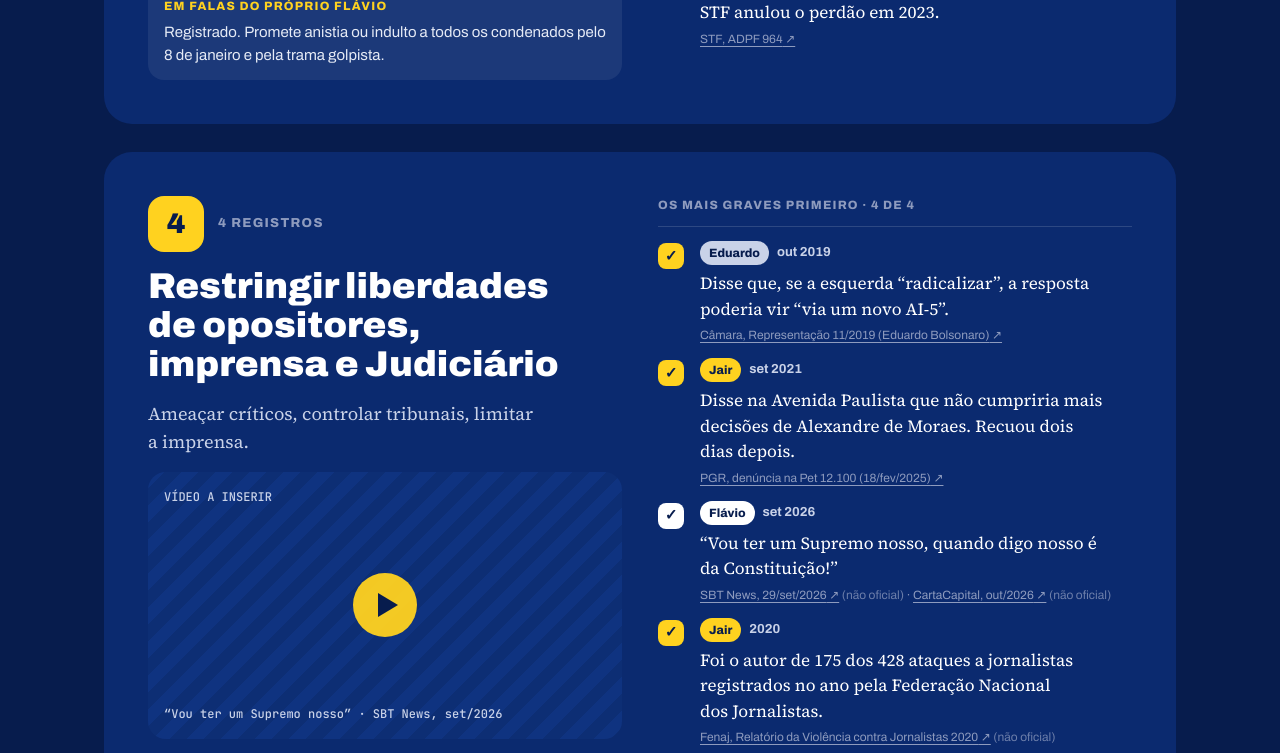
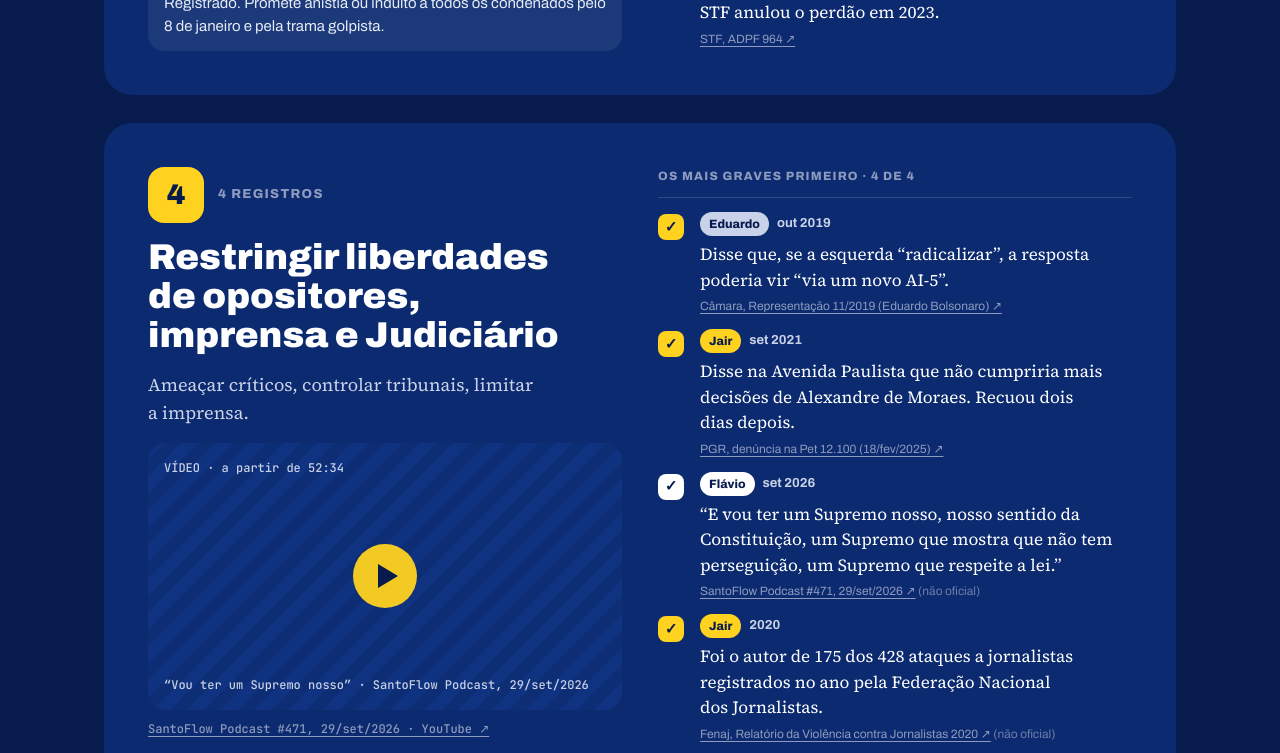
Before and after one commit to franciscodelgaudio/eleicoes-2026, a Next.js app in the folder project/: page /bolsonaro-hipotetico in a window 1280 px wide. Shown: the part 5657-6410 px from the top of the page. Built offline with nearby package versions, Linux system fonts and the light colour scheme.

Commit message:
feat: update media references and enhance audio handling in BolsonaroHipotetico component

```diff
--- a/project/src/components/bolsonaro-hipotetico/BolsonaroHipotetico.tsx
+++ b/project/src/components/bolsonaro-hipotetico/BolsonaroHipotetico.tsx
@@ -504,7 +504,7 @@ export default function BolsonaroHipotetico() {
             <div style={{ fontSize: 'clamp(32px,4.5vw,60px)', fontWeight: 900, fontStretch: '115%', lineHeight: 0.95, letterSpacing: '-0.02em' }}>“Vou dar indulto para todo mundo.”</div>
             <div>
               <div style={{ fontSize: 18, fontWeight: 700, lineHeight: 1.45, textWrap: 'pretty' }}>Flávio Bolsonaro, sobre os condenados pelo 8 de janeiro e pela trama golpista, se a anistia não passar no Congresso.</div>
-              <Src src='SBT News, 29/set/2026' size={13} muted={NAVY} mt={12} style={{ color: NAVY, fontWeight: 800 }} />
+              <Src src='SantoFlow Podcast #471, 29/set/2026' size={13} muted={NAVY} mt={12} style={{ color: NAVY, fontWeight: 800 }} />
             </div>
           </div>
         </div>
@@ -696,7 +696,7 @@ export default function BolsonaroHipotetico() {
                   {f.audio ? (
                     <div style={{ display: 'flex', alignItems: 'center', gap: 14, background: 'rgba(255,255,255,.08)', borderRadius: 99, padding: '8px 18px 8px 8px' }}>
                       <div style={{ width: 40, height: 40, borderRadius: '50%', background: Y, display: 'grid', placeItems: 'center', flex: 'none' }}><div style={{ width: 0, height: 0, borderLeft: `13px solid ${NAVY}`, borderTop: '8px solid transparent', borderBottom: '8px solid transparent', marginLeft: 4 }} /></div>
-                      <div style={{ fontFamily: MONO, fontSize: 12, color: '#C9D2E8' }}>ÁUDIO A INSERIR · {f.audio}</div>
+                      <div style={{ fontFamily: MONO, fontSize: 12, color: '#C9D2E8' }}>{f.clip ? <a href={f.clip} target="_blank" rel="noopener" style={{ color: 'inherit' }}>OUVIR TRECHO · {f.audio} ↗</a> : `ÁUDIO A INSERIR · ${f.audio}`}</div>
                     </div>
                   ) : null}
                   {f.link ? <div style={{ fontSize: 14, fontWeight: 700, color: Y }}>{f.link}</div> : null}
--- a/project/src/components/bolsonaro-hipotetico/data.ts
+++ b/project/src/components/bolsonaro-hipotetico/data.ts
@@ -12,7 +12,7 @@ export type Enemy = { y: string; where: string; enemy: string; title: string; te
 export type EnemyExtra = { accuser: string; after: string; ph?: string; img?: Img3; pos?: string };
 export type MinItem = { g: string; k: 'f' | 'a'; who: string; date: string; text: string; src: string; status?: string };
 export type Tactic = { id: string; label: string; cases: Row4[]; bolso?: number[]; bolsoJud?: boolean };
-export type FlavioItem = { date: string; tag: string; title: string; text: string; src: string; ph: string; link?: string; audio?: string };
+export type FlavioItem = { date: string; tag: string; title: string; text: string; src: string; ph: string; link?: string; audio?: string; clip?: string };
 export type MinDiag = {
   big: string; caption: string; n: number; s: string; r: string; gap: string; color?: string; hi?: number;
   names?: string[]; colors?: string[]; legend: [string, string][]; src: string; side: [string, string, string];
@@ -70,18 +70,18 @@ export const SIGNALS: Signal[] = [
     { who: 'Flávio', date: 'set 2025', text: 'Sobre a condenação do pai: um processo cujo resultado todos conheciam antes de começar.', src: 'Publicação no X, 11/set/2025' },
     { who: 'Flávio', date: 'ago 2026', text: 'Perguntado sobre garantias à democracia, chamou o julgamento de “uma grande farsa orquestrada” e os ministros de “inimigos”.', src: 'TV Globo, sabatina de 28/ago/2026; Euronews, 29/ago/2026' }
   ]},
-  { n: '3', title: 'Tolerar ou encorajar a violência', def: 'Elogiar ou perdoar atos violentos de aliados, ou se recusar a condená-los.', mediaKind: 'ÁUDIO A INSERIR', media: '“Vou dar indulto para todo mundo” · SBT News, 29/set/2026', flavio: 'Registrado. Promete anistia ou indulto a todos os condenados pelo 8 de janeiro e pela trama golpista.', ev: [
+  { n: '3', title: 'Tolerar ou encorajar a violência', def: 'Elogiar ou perdoar atos violentos de aliados, ou se recusar a condená-los.', mediaKind: 'VÍDEO', media: '“Vou dar indulto para todo mundo” · SantoFlow Podcast, 29/set/2026', flavio: 'Registrado. Promete anistia ou indulto a todos os condenados pelo 8 de janeiro e pela trama golpista.', ev: [
     { who: 'Jair', date: '1999', text: 'Disse que a ditadura deveria ter matado “uns 30 mil”.', src: 'Programa Câmera Aberta, TV Bandeirantes' },
     { who: 'Jair', date: 'abr 2016', text: 'Dedicou o voto no impeachment ao coronel Ustra, reconhecido pela Justiça como torturador.', src: 'Câmara, notas taquigráficas de 17/abr/2016; TJSP, 2008' },
     { who: 'Jair', date: 'set 2018', text: '“Vamos fuzilar a petralhada aqui do Acre”, em comício em Rio Branco.', src: 'Comício em Rio Branco, 1º/set/2018' },
     { who: 'Jair', date: 'abr 2022', text: 'Concedeu perdão ao deputado Daniel Silveira um dia após o STF condená-lo por ameaças a ministros. O STF anulou o perdão em 2023.', src: 'STF, ADPF 964' },
-    { who: 'Flávio', date: 'set 2026', text: '“Tem gente que está presa sem ter feito nada.” Promete indulto “para todo mundo” se a anistia não passar.', src: 'SBT News, 29/set/2026' }
+    { who: 'Flávio', date: 'set 2026', text: '“Tem gente que está preso no presídio ainda, mesmo sem ter feito nada.” Promete indulto “para todo mundo” se a anistia não passar.', src: 'SantoFlow Podcast #471, 29/set/2026' }
   ]},
-  { n: '4', title: 'Restringir liberdades de opositores, imprensa e Judiciário', def: 'Ameaçar críticos, controlar tribunais, limitar a imprensa.', mediaKind: 'VÍDEO A INSERIR', media: '“Vou ter um Supremo nosso” · SBT News, set/2026', flavio: 'Registrado. Promete “um Supremo nosso” e defende o impeachment de Alexandre de Moraes. Diz que “nosso” significa “da Constituição”.', ev: [
+  { n: '4', title: 'Restringir liberdades de opositores, imprensa e Judiciário', def: 'Ameaçar críticos, controlar tribunais, limitar a imprensa.', mediaKind: 'VÍDEO', media: '“Vou ter um Supremo nosso” · SantoFlow Podcast, 29/set/2026', flavio: 'Registrado. Promete “um Supremo nosso” e defende o impeachment de Alexandre de Moraes. Diz que “nosso” significa “da Constituição”.', ev: [
     { who: 'Eduardo', date: 'out 2019', text: 'Disse que, se a esquerda “radicalizar”, a resposta poderia vir “via um novo AI-5”.', src: 'Câmara, Representação 11/2019 (Eduardo Bolsonaro)' },
     { who: 'Jair', date: '2020', text: 'Foi o autor de 175 dos 428 ataques a jornalistas registrados no ano pela Federação Nacional dos Jornalistas.', src: 'Fenaj, Relatório da Violência contra Jornalistas 2020' },
     { who: 'Jair', date: 'set 2021', text: 'Disse na Avenida Paulista que não cumpriria mais decisões de Alexandre de Moraes. Recuou dois dias depois.', src: 'PGR, denúncia na Pet 12.100 (18/fev/2025)' },
-    { who: 'Flávio', date: 'set 2026', text: '“Vou ter um Supremo nosso, quando digo nosso é da Constituição!”', src: 'SBT News, 29/set/2026; CartaCapital, out/2026' }
+    { who: 'Flávio', date: 'set 2026', text: '“E vou ter um Supremo nosso, nosso sentido da Constituição, um Supremo que mostra que não tem perseguição, um Supremo que respeite a lei.”', src: 'SantoFlow Podcast #471, 29/set/2026' }
   ]}
 ];
 
@@ -180,9 +180,9 @@ export const TACTICS: Tactic[] = [
 ];
 export const TAC_BOLSO: Record<string, Row4[]> = {
   ele: [['Jair', 'set 2018', '“Não aceito resultado diferente da minha eleição.”', 'TV Band'], ['Jair', 'jul 2021', '“Ou fazemos eleições limpas no Brasil, ou não teremos eleições.”', 'Declaração a apoiadores'], ['Jair', 'jul 2022', 'Ataque às urnas diante de embaixadores; inelegível por oito anos.', 'TSE, AIJE 0600814-85 (30/jun/2023)'], ['PL', 'nov 2022', 'Pedido de invalidação de votos; multa de R$ 22,9 milhões.', 'TSE, decisão de 23/nov/2022; TSE, plenário, 15/dez/2022']],
-  jud: [['Jair', 'abr 2020', 'Discursou em ato que pedia o fechamento do STF e do Congresso.', 'STF, Inq 4828'], ['Jair', 'set 2021', 'Disse que não cumpriria decisões de Alexandre de Moraes.', 'PGR, denúncia na Pet 12.100 (18/fev/2025)'], ['Eduardo', '2018', '“Um soldado e um cabo” para fechar o STF.', 'Câmara, Representação 11/2019 (Eduardo Bolsonaro)'], ['Flávio', 'set 2026', '“Vou ter um Supremo nosso.” Defende o impeachment de Moraes.', 'SBT News, 29/set/2026']],
+  jud: [['Jair', 'abr 2020', 'Discursou em ato que pedia o fechamento do STF e do Congresso.', 'STF, Inq 4828'], ['Jair', 'set 2021', 'Disse que não cumpriria decisões de Alexandre de Moraes.', 'PGR, denúncia na Pet 12.100 (18/fev/2025)'], ['Eduardo', '2018', '“Um soldado e um cabo” para fechar o STF.', 'Câmara, Representação 11/2019 (Eduardo Bolsonaro)'], ['Flávio', 'set 2026', '“Vou ter um Supremo nosso.” Defende o impeachment de Moraes.', 'SantoFlow Podcast #471, 29/set/2026; SBT News, 29/set/2026']],
   ini: [['Jair', 'out 2018', '“Esses marginais vermelhos serão banidos de nossa pátria.”', 'Discurso de 21/out/2018'], ['Eduardo', 'out 2019', 'Se a esquerda “radicalizar”, um “novo AI-5”.', 'Câmara, Representação 11/2019 (Eduardo Bolsonaro)'], ['Flávio', 'ago 2026', 'Chamou os ministros do STF de “inimigos” e o julgamento do pai de “farsa”.', 'TV Globo, sabatina de 28/ago/2026; Euronews, 29/ago/2026']],
-  per: [['Jair', 'abr 2022', 'Perdão ao deputado Daniel Silveira um dia após a condenação no STF; anulado em 2023.', 'STF, ADPF 964'], ['Flávio', 'ago–set 2026', 'Promete anistia na transição ou indulto “para todo mundo” aos condenados da trama golpista e do 8 de janeiro.', 'TV Globo, sabatina de 28/ago/2026; SBT News, 29/set/2026']],
+  per: [['Jair', 'abr 2022', 'Perdão ao deputado Daniel Silveira um dia após a condenação no STF; anulado em 2023.', 'STF, ADPF 964'], ['Flávio', 'ago–set 2026', 'Promete anistia na transição ou indulto “para todo mundo” aos condenados da trama golpista e do 8 de janeiro.', 'TV Globo, sabatina de 28/ago/2026; SantoFlow Podcast #471, 29/set/2026']],
   vio: [['Jair', '1999', 'A ditadura deveria ter matado “uns 30 mil”.', 'TV Bandeirantes'], ['Jair', 'set 2018', '“Vamos fuzilar a petralhada aqui do Acre.”', 'Comício em Rio Branco'], ['Apoiadores', '8 jan 2023', 'Invasão e depredação das sedes dos Três Poderes.', 'STF, AP 2668 (condenação, 11/set/2025); Senado, Relatório final da CPMI do 8 de Janeiro (2023)']],
   min: [['Governo', '2019–2022', 'Nenhuma terra indígena homologada.', 'Funai; DOU, 28/abr/2023 (primeiras homologações de TIs desde 2018)'], ['Governo', '2019–2022', '570 crianças Yanomami mortas por causas evitáveis.', 'Sumaúma, 20/jan/2023 (dados do Ministério da Saúde via LAI)'], ['Jair', '2011–2019', 'Falas contra negros, indígenas, mulheres e LGBT+ (capítulo 04).', 'Capítulo 04']],
   imp: [['Jair', '2020', 'Autor de 175 dos 428 ataques a jornalistas registrados no ano.', 'Fenaj, Relatório da Violência contra Jornalistas 2020'], ['Jair', 'mai 2020', '“Cala a boca, não te perguntei nada!”, a um repórter da Folha de S.Paulo no Palácio da Alvorada.', 'Fenaj, Relatório da Violência contra Jornalistas 2020']]
@@ -196,17 +196,19 @@ export const FLAVIO: FlavioItem[] = [
   { date: 'mai 2026', tag: 'Campanha', title: 'O herdeiro', text: 'Já candidato do PL, Flávio promete que o pai “vai subir aquela rampa junto com a gente em 2027”.', src: 'Evento do PL, mai/2026', ph: 'Foto: Flávio em evento do PL', audio: 'Discurso em evento do PL, mai/2026' },
   { date: 'jun 2026', tag: 'Aliados', title: '“Mulheres votam mal”', text: 'O aliado Paulo Figueiredo ataca o voto feminino. Flávio repudia a fala; a deputada Julia Zanatta, do PL, diz que Figueiredo é seu amigo e que Flávio “não tem nada a ver com isso”.', src: 'CNN Brasil; Metrópoles, jul/2026', ph: 'Frame: transmissão de Paulo Figueiredo' },
   { date: 'ago 2026', tag: 'Sabatina', title: '“Uma grande farsa”', text: 'Na TV Globo, perguntado sobre garantias à democracia, chama o julgamento do pai de farsa e os ministros de inimigos. Promete trabalhar pela anistia ainda na transição.', src: 'TV Globo, sabatina de 28/ago/2026', ph: 'Frame da sabatina na TV Globo', link: 'Sinal 2 · Paralelo: Alemanha, 1924' },
-  { date: 'set 2026', tag: 'Promessa', title: 'Indulto “para todo mundo”', text: '“Se não acontecer, vou dar indulto para todo mundo.” Na mesma fala: “Vou ter um Supremo nosso”.', src: 'SBT News, 29/set/2026', ph: 'Frame da entrevista ao SBT News', audio: 'Trecho da entrevista ao SBT News', link: 'Sinais 3 e 4 · Paralelos: Brasil 1979, Argentina 1990, Venezuela 2004' },
+  { date: 'set 2026', tag: 'Promessa', title: 'Indulto “para todo mundo”', text: '“Se não acontecer, vou dar indulto para todo mundo.” Na mesma fala: “Vou ter um Supremo nosso”.', src: 'SantoFlow Podcast #471, 29/set/2026', ph: 'Frame do SantoFlow Podcast', audio: 'SantoFlow Podcast, a partir de 52:26', clip: 'https://www.youtube.com/watch?v=V4no0kRsngg&t=3146s', link: 'Sinais 3 e 4 · Paralelos: Brasil 1979, Argentina 1990, Venezuela 2004' },
   { date: '4 out 2026', tag: 'Urna', title: '47,03%', text: 'Flávio termina o primeiro turno à frente de Lula, com 45,16%. O PL elege 121 deputados federais e 19 dos 54 senadores em disputa, mais que qualquer outro partido, e terá a maior bancada da Câmara e 28 senadores. O segundo turno é em 25 de outubro.', src: 'TSE, Resultados 2026 (Presidente, 1º turno); TSE, Resultados 2026 (Câmara e Senado); Agência Brasil, bancadas do PL (out/2026)', ph: 'Foto: apuração do 1º turno' }
 ];
 
-export const SIG_MEDIA: Record<string, string> = { '3': 'https://sbtnews.sbt.com.br/noticia/politica/8-1-sem-anistia-darei-indulto-a-todo-mundo-diz-flavio', '4': 'https://sbtnews.sbt.com.br/noticia/politica/8-1-sem-anistia-darei-indulto-a-todo-mundo-diz-flavio' };
+export const SIG_MEDIA: Record<string, string> = {};
 // Vídeos tocados no próprio card, começando no trecho citado (start em segundos):
 // arquivo do Wikimedia Commons (src) ou vídeo do YouTube (yt = id do vídeo).
 export type SigVideo = { src?: string; yt?: string; start: number; page: string; credit: string };
 export const SIG_VIDEO: Record<string, SigVideo> = {
   '1': { src: 'https://upload.wikimedia.org/wikipedia/commons/transcoded/1/1c/Negacionismo_eleitoral_no_Alvorada_em_2022.webm/Negacionismo_eleitoral_no_Alvorada_em_2022.webm.720p.vp9.webm', start: 2230, page: 'https://commons.wikimedia.org/wiki/File:Negacionismo_eleitoral_no_Alvorada_em_2022.webm', credit: 'TV BrasilGov · CC BY 3.0 · via Wikimedia Commons' },
-  '2': { yt: 'PuETSRCWSS8', start: 57, page: 'https://www.youtube.com/watch?v=PuETSRCWSS8&t=57s', credit: 'g1 · sabatina da TV Globo, 28/ago/2026 · YouTube' }
+  '2': { yt: 'PuETSRCWSS8', start: 57, page: 'https://www.youtube.com/watch?v=PuETSRCWSS8&t=57s', credit: 'g1 · sabatina da TV Globo, 28/ago/2026 · YouTube' },
+  '3': { yt: 'V4no0kRsngg', start: 3143, page: 'https://www.youtube.com/watch?v=V4no0kRsngg&t=3143s', credit: 'SantoFlow Podcast #471, 29/set/2026 · YouTube' },
+  '4': { yt: 'V4no0kRsngg', start: 3154, page: 'https://www.youtube.com/watch?v=V4no0kRsngg&t=3154s', credit: 'SantoFlow Podcast #471, 29/set/2026 · YouTube' }
 };
 export const F_IMG: Record<number, Img3> = {
   1: ['https://commons.wikimedia.org/wiki/Special:FilePath/Edif%C3%ADcio_Sede_do_STJ_%2854058218219%29.jpg?width=1600', 'Sede do STJ, que anulou as provas do caso em 2021 · Rafael Luz/STJ · CC BY 2.0', 'https://commons.wikimedia.org/wiki/File:Edif%C3%ADcio_Sede_do_STJ_%2854058218219%29.jpg'],
--- a/project/src/lib/fontes.ts
+++ b/project/src/lib/fontes.ts
@@ -251,6 +251,7 @@ export const REFS: Record<string, Ref> = {
   "Rádio Senado, 12/05/2021": { url: "https://www12.senado.leg.br/radio/1/noticia/2021/05/12/impacto-de-declaracoes-de-bolsonaro-sobre-vacinas-cria-impasse-em-depoimento-de-ex-secretario-de-comunicacao", oficial: true },
   "Rádio Senado, PEC aprovada na CCJ (02/09/2026)": { url: "https://www12.senado.leg.br/radio/1/noticia/2026/09/02/pec-da-seguranca-publica-e-aprovada", oficial: true },
   "SBT News, 29/set/2026": { url: "https://sbtnews.sbt.com.br/noticia/politica/8-1-sem-anistia-darei-indulto-a-todo-mundo-diz-flavio", oficial: false },
+  "SantoFlow Podcast #471, 29/set/2026": { url: "https://www.youtube.com/watch?v=V4no0kRsngg&t=3146s", oficial: false },
   "SPM/PR, Pacto Nacional pelo Enfrentamento da Violência contra as Mulheres (2010)": { url: "https://repositorio.enap.gov.br/handle/1/266", oficial: true },
   "STF, ADI 6121": { url: "https://portal.stf.jus.br/processos/detalhe.asp?incidente=5678906", oficial: true },
   "STF, ADPF 153": { url: "https://portal.stf.jus.br/processos/detalhe.asp?incidente=2644116", oficial: true },
```
